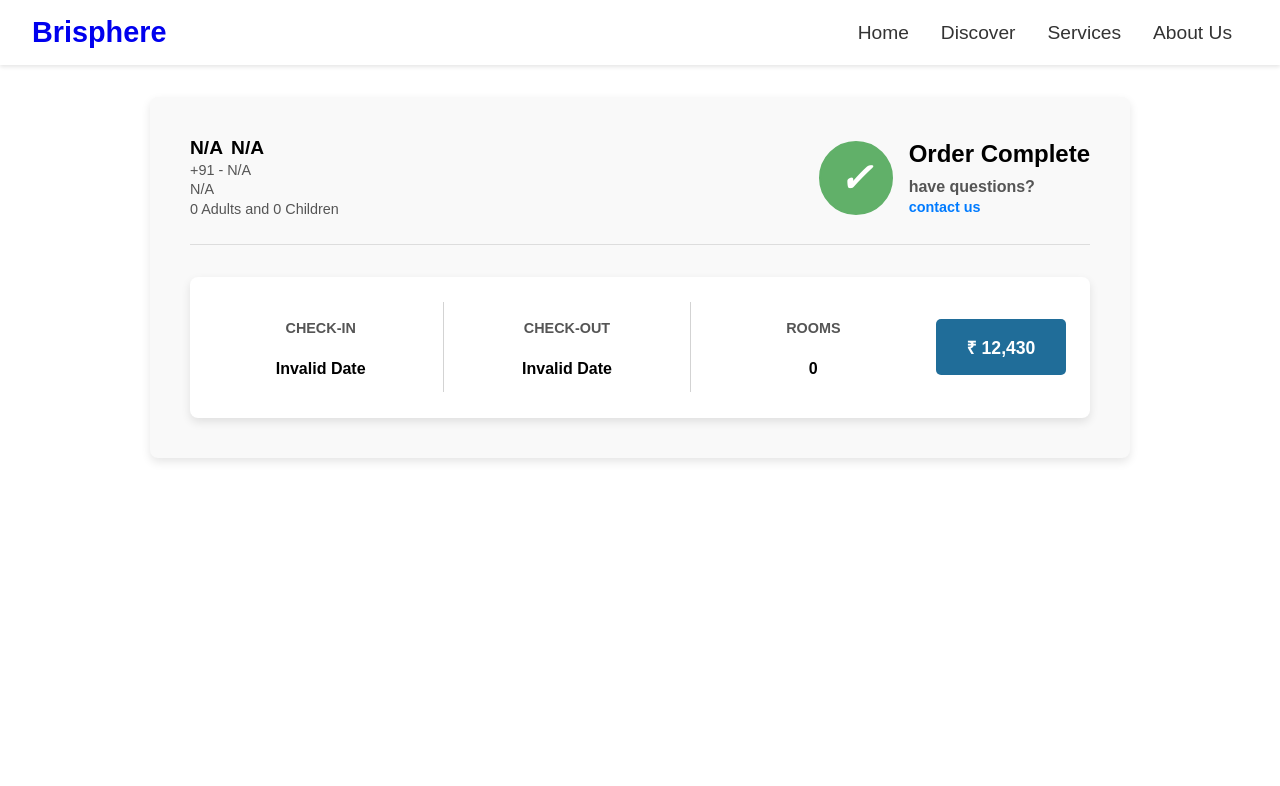
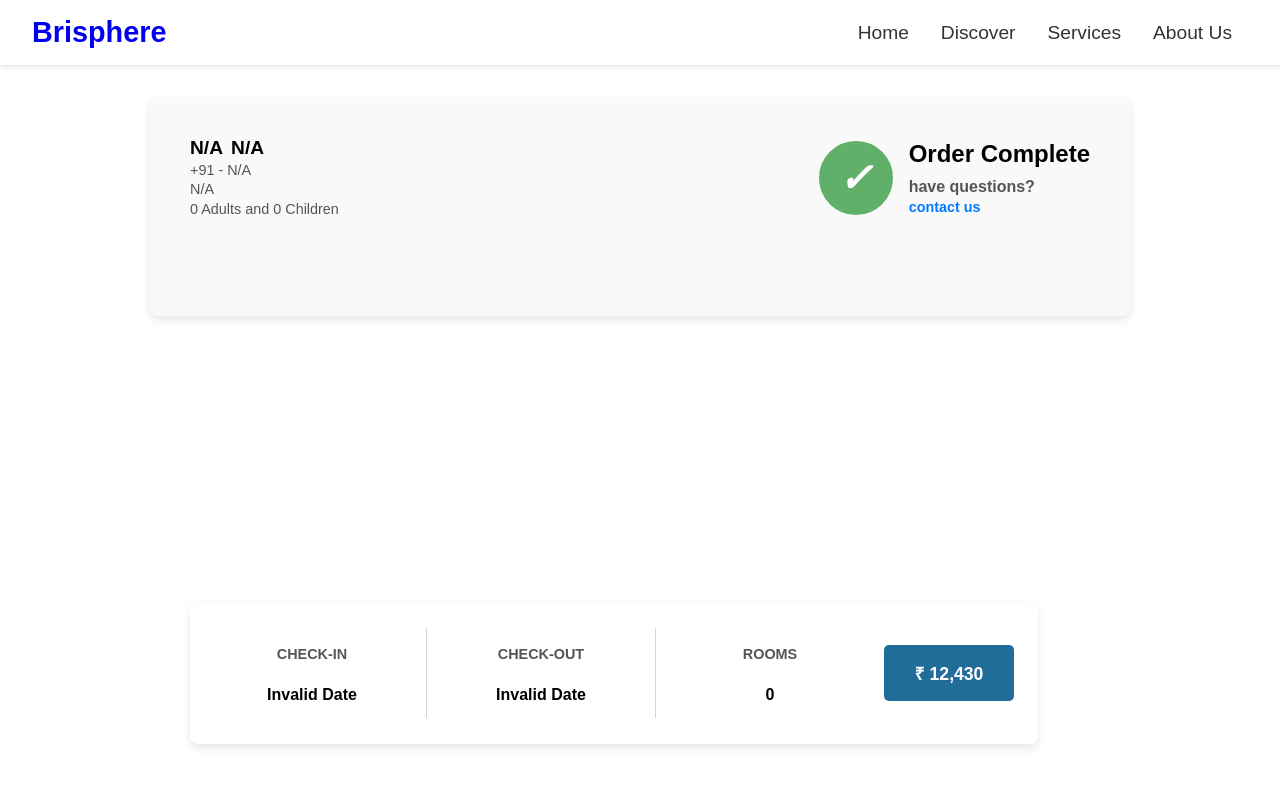
Before and after one commit to saivenkat-pentakota/travellbooking-website, a React (Create React App) app: page /booking-details in a window 1280 px wide. Shown: the top 786 px of the page. Built offline with nearby package versions, Linux system fonts and the light colour scheme.

Commit message:
updated css in bookimgDetails.css file

```diff
--- a/src/components/BookingDetails.css
+++ b/src/components/BookingDetails.css
@@ -16,8 +16,7 @@
   display: flex;
   justify-content: space-between;
   align-items: flex-start;
-  padding-bottom: 1.5rem;
-  border-bottom: 1px solid #ddd;
+  padding-bottom: 3.5rem;
 }
 
 
@@ -87,6 +86,9 @@
   display: flex;
   flex-direction: column;
   gap: 1rem;
+  position: absolute;
+  bottom: 3.5rem;
+  width: 800px;
 }
 
 .details-row {
```
